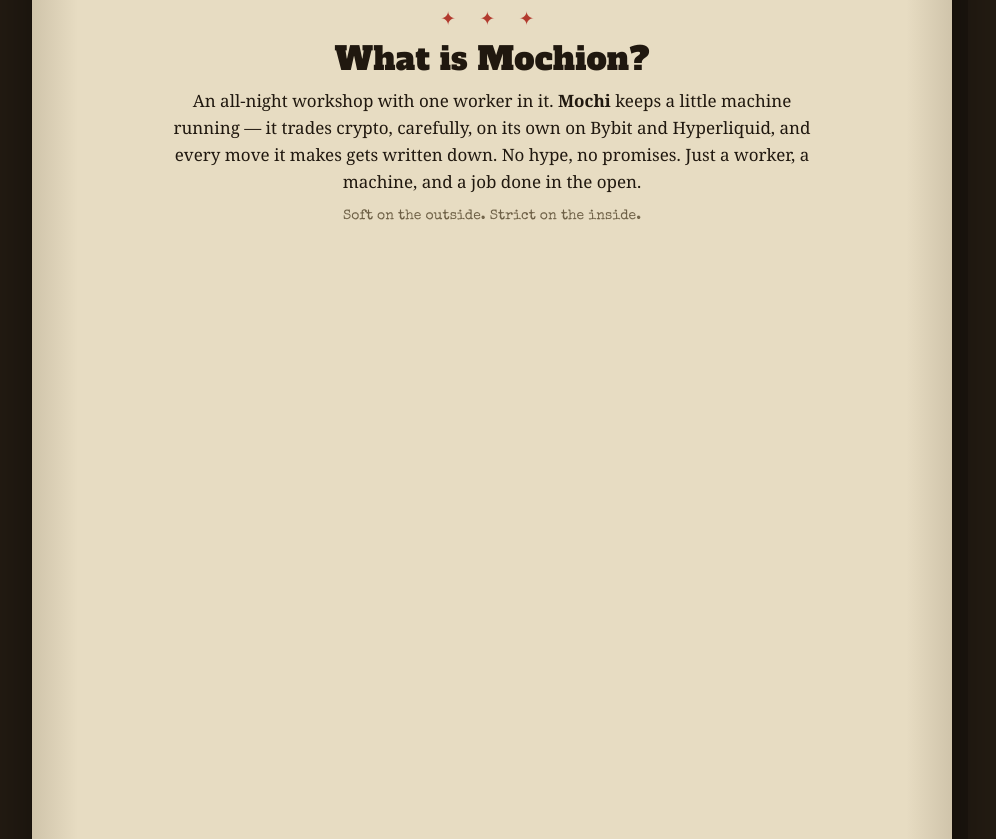
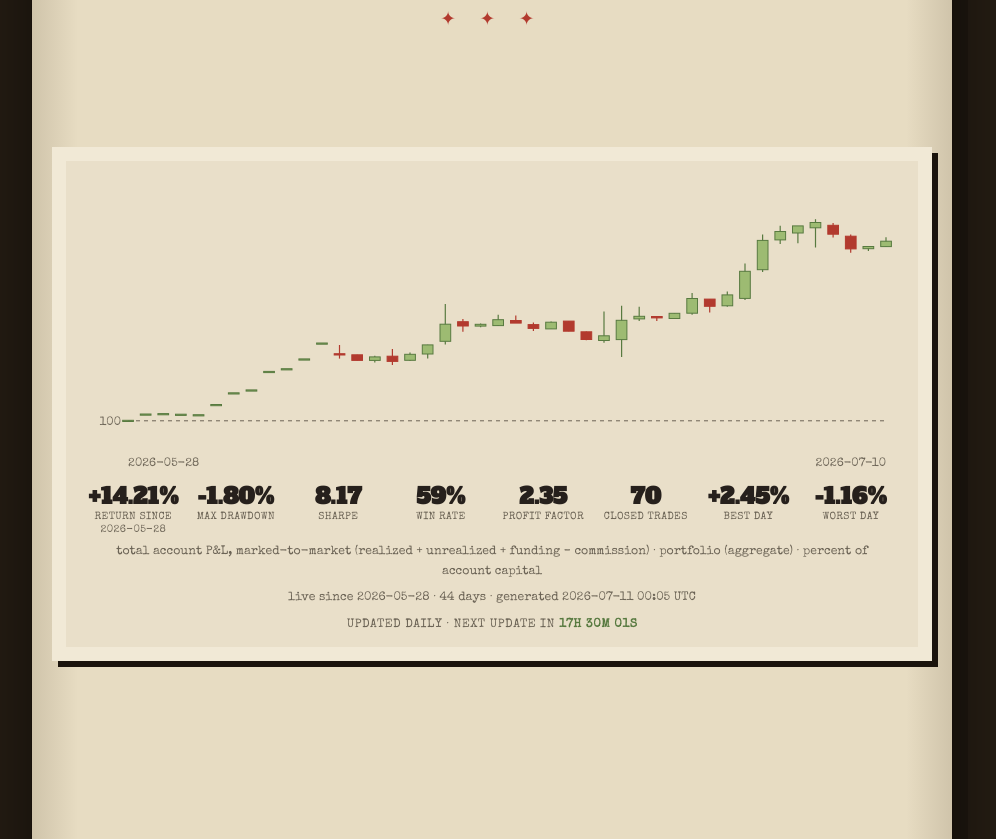
Before and after one commit to mochionxyz-beep/mochion-site, a plain HTML site: page index.html in a window 1280 px wide. Shown: the part 2010-2849 px from the top of the page, without its empty margins (148-1144 px from the left). Drawn offline with Linux system fonts and the light colour scheme.

Commit message:
The Tape: interactive candles, daily countdown, lead the page
- hover: guide line + tooltip (date · cumulative % · daily H/L)
- live 'updated daily · next update in Hh Mm Ss' countdown from generated_at
- move The Tape up to right after the manifesto — proof follows the claim
- drop the Sharpe provisional footnote; refresh the caption to the live record

```diff
--- a/css/styles.css
+++ b/css/styles.css
@@ -250,14 +250,18 @@
 
 /* The Tape — JS-rendered live panel (site/js/tape.js reads data/public.json) */
 .tape-live,.tape-waiting{background:#E9DFC9;color:#26201C}
-.tape-live{padding:16px 16px 12px}
-.tape-chart{display:block;width:100%;height:auto;margin-bottom:8px}
+.tape-live{padding:16px 16px 12px;position:relative}
+.tape-chart{display:block;width:100%;height:auto;margin-bottom:8px;cursor:crosshair}
 .tape-chart .tape-ax{font-family:var(--type);font-size:12px;fill:#6b6355}
+.tape-cursor{stroke:#6b6355;stroke-width:1;stroke-dasharray:2 3;pointer-events:none}
+.tape-tip{position:absolute;pointer-events:none;background:#26201C;color:#F1E9D6;font-family:var(--type);font-size:.72em;letter-spacing:.02em;padding:3px 8px;border-radius:3px;white-space:nowrap;z-index:3;box-shadow:2px 2px 0 rgba(0,0,0,.25)}
 .tape-summary{display:grid;grid-template-columns:repeat(auto-fit,minmax(92px,1fr));gap:12px 8px;margin:8px 4px 2px}
 .tape-stat{text-align:center}
 .tape-stat b{display:block;font-family:var(--disp);font-size:1.3em;line-height:1;color:#26201C}
 .tape-stat span{display:block;font-family:var(--type);font-size:.62em;letter-spacing:.03em;text-transform:uppercase;color:#6b6355;margin-top:4px;line-height:1.2}
-.tape-basis,.tape-stamp{font-family:var(--type);font-size:.72em;color:#6b6355;text-align:center;margin:6px 12px 0}
+.tape-basis,.tape-stamp,.tape-next{font-family:var(--type);font-size:.72em;color:#6b6355;text-align:center;margin:6px 12px 0}
+.tape-next{letter-spacing:.04em;text-transform:uppercase;margin-top:8px}
+.tape-cd{font-weight:bold;color:#587A40}
 .tape-caveat{font-family:var(--type);font-size:.76em;color:var(--red-deep);text-align:center;margin:8px 12px 0}
 .tape-waiting{padding:34px 22px;text-align:center}
 .tape-waiting b{display:block;font-family:var(--disp);font-size:1.35em;margin-bottom:8px;color:#26201C}
--- a/index.html
+++ b/index.html
@@ -70,6 +70,22 @@
         <b>Mochi</b> keeps the machine running out in the open, wins and losses alike, and anyone
         can watch. <b>Don't trust — watch.</b> It's a small machine with a big idea: if trading
         this honest can earn your trust, maybe the black boxes should have to open their doors too.
+      </div>
+    </section>
+
+    <div class="stars" aria-hidden="true">✦ ✦ ✦</div>
+
+    <!-- THE TAPE — the proof, right after the claim -->
+    <div class="banner">The Tape</div>
+    <section id="tape">
+      <figure class="panel--art tape" id="tape-panel">
+        <div class="tape-waiting"><b>The Tape prints here.</b><span>Loading the latest honest day…</span></div>
+      </figure>
+      <div class="caption">
+        <span class="kicker">the proof</span>
+        This is where the talk ends and the receipts begin — the machine's real record, updated
+        daily, wins and losses, straight from the system. An honest record, not a highlight reel.
+        Past results never promise future ones.
       </div>
     </section>
 
@@ -153,21 +169,6 @@
 
     <div class="stars" aria-hidden="true">✦ ✦ ✦</div>
 
-    <!-- THE TAPE -->
-    <div class="banner">The Tape</div>
-    <section id="tape">
-      <figure class="panel--art tape" id="tape-panel">
-        <div class="tape-waiting"><b>The Tape prints here.</b><span>Loading the latest honest day…</span></div>
-      </figure>
-      <div class="caption">
-        <span class="kicker">the proof</span>
-        This is where the talk ends and the receipts begin. Soon it'll show how the machine is
-        really doing — the ups, the downs, all of it — straight from the system, every hour.
-        An honest record, not a highlight reel. Early on there won't be much to see, and past
-        results never promise future ones.
-      </div>
-    </section>
-
     <!-- PROGRESS -->
     <section class="row row--flip" id="progress">
       <figure class="panel panel--art">
--- a/js/tape.js
+++ b/js/tape.js
@@ -7,55 +7,98 @@
   if (!el) return;
 
   var C = { ink: '#26201C', sec: '#6b6355', matcha: '#9DBB72', matchaDeep: '#587A40', red: '#B23A2E', paper: '#E9DFC9' };
+  var CH = { W: 820, H: 300, PL: 46, PR: 16, PT: 18, PB: 32 };   // chart geometry (viewBox units)
+  var SVGNS = 'http://www.w3.org/2000/svg';
 
-  function esc(s) {
-    return String(s).replace(/[&<>"]/g, function (c) { return { '&': '&amp;', '<': '&lt;', '>': '&gt;', '"': '&quot;' }[c]; });
-  }
+  function esc(s) { return String(s).replace(/[&<>"]/g, function (c) { return { '&': '&amp;', '<': '&lt;', '>': '&gt;', '"': '&quot;' }[c]; }); }
   function pct(v, dp) { return (v == null) ? '—' : (v > 0 ? '+' : '') + v.toFixed(dp == null ? 2 : dp) + '%'; }
 
   function waiting(note) {
-    el.innerHTML =
-      '<div class="tape-waiting"><b>The Tape prints here.</b><span>' +
+    el.innerHTML = '<div class="tape-waiting"><b>The Tape prints here.</b><span>' +
       esc(note || 'Waiting for the first honest day — the machine reports through yesterday, wins and losses, straight from the system.') +
       '</span></div>';
   }
 
-  // equity_curve[] = daily OHLC candles (open/high/low/close, value==close). Draw candlesticks;
+  function X(i, n) { return CH.PL + (CH.W - CH.PL - CH.PR) * (n <= 1 ? 0.5 : i / (n - 1)); }
+
+  // equity_curve[] = daily OHLC candles (open/high/low/close, value==close). Candlesticks;
   // fall back to a line off `value` when OHLC isn't present.
   function chartSVG(curve) {
-    var W = 820, H = 300, PL = 46, PR = 16, PT = 18, PB = 32, n = curve.length;
+    var n = curve.length;
     var ohlc = curve[0] && curve[0].high != null && curve[0].low != null && curve[0].open != null && curve[0].close != null;
     var lows = [], highs = [];
     curve.forEach(function (p) { if (ohlc) { lows.push(p.low); highs.push(p.high); } else { lows.push(p.value); highs.push(p.value); } });
     var min = Math.min.apply(null, lows.concat([100])), max = Math.max.apply(null, highs.concat([100]));
     var pad = (max - min) * 0.12 || 2; min -= pad; max += pad;
-    function X(i) { return PL + (W - PL - PR) * (n <= 1 ? 0.5 : i / (n - 1)); }
-    function Y(v) { return PT + (H - PT - PB) * (1 - (v - min) / (max - min || 1)); }
+    function Y(v) { return CH.PT + (CH.H - CH.PT - CH.PB) * (1 - (v - min) / (max - min || 1)); }
     var y100 = Y(100).toFixed(1), last = curve[n - 1], body = '';
 
     if (ohlc) {
-      var cw = Math.max(2, Math.min(14, (W - PL - PR) / n * 0.62));
+      var cw = Math.max(2, Math.min(14, (CH.W - CH.PL - CH.PR) / n * 0.62));
       curve.forEach(function (p, i) {
-        var x = X(i), up = p.close >= p.open, col = up ? C.matchaDeep : C.red, fill = up ? C.matcha : C.red;
+        var x = X(i, n), up = p.close >= p.open, col = up ? C.matchaDeep : C.red, fill = up ? C.matcha : C.red;
         var yo = Y(p.open), yc = Y(p.close), top = Math.min(yo, yc), bh = Math.max(1.2, Math.abs(yc - yo));
         body += '<line x1="' + x.toFixed(1) + '" y1="' + Y(p.high).toFixed(1) + '" x2="' + x.toFixed(1) + '" y2="' + Y(p.low).toFixed(1) + '" stroke="' + col + '" stroke-width="1.2"/>' +
           '<rect x="' + (x - cw / 2).toFixed(1) + '" y="' + top.toFixed(1) + '" width="' + cw.toFixed(1) + '" height="' + bh.toFixed(1) + '" fill="' + fill + '" stroke="' + col + '" stroke-width="1"/>';
       });
     } else {
-      var line = '', area = 'M' + X(0).toFixed(1) + ' ' + Y(min).toFixed(1);
-      curve.forEach(function (p, i) { line += (i ? 'L' : 'M') + X(i).toFixed(1) + ' ' + Y(p.value).toFixed(1) + ' '; area += ' L' + X(i).toFixed(1) + ' ' + Y(p.value).toFixed(1); });
-      area += ' L' + X(n - 1).toFixed(1) + ' ' + Y(min).toFixed(1) + ' Z';
+      var line = '', area = 'M' + X(0, n).toFixed(1) + ' ' + Y(min).toFixed(1);
+      curve.forEach(function (p, i) { line += (i ? 'L' : 'M') + X(i, n).toFixed(1) + ' ' + Y(p.value).toFixed(1) + ' '; area += ' L' + X(i, n).toFixed(1) + ' ' + Y(p.value).toFixed(1); });
+      area += ' L' + X(n - 1, n).toFixed(1) + ' ' + Y(min).toFixed(1) + ' Z';
       body = '<path d="' + area + '" fill="' + C.matcha + '" opacity="0.2"/><path d="' + line + '" fill="none" stroke="' + C.ink + '" stroke-width="3" stroke-linejoin="round" stroke-linecap="round"/>' +
-        '<circle cx="' + X(n - 1).toFixed(1) + '" cy="' + Y(last.value).toFixed(1) + '" r="4.5" fill="' + C.matchaDeep + '" stroke="' + C.paper + '" stroke-width="1.5"/>';
+        '<circle cx="' + X(n - 1, n).toFixed(1) + '" cy="' + Y(last.value).toFixed(1) + '" r="4.5" fill="' + C.matchaDeep + '" stroke="' + C.paper + '" stroke-width="1.5"/>';
     }
+    return '<svg class="tape-chart" viewBox="0 0 ' + CH.W + ' ' + CH.H + '" role="img" aria-label="Account equity curve, indexed to 100 at start">' +
+      '<line class="tape-cursor" y1="' + CH.PT + '" y2="' + (CH.H - CH.PB) + '" style="display:none"/>' +
+      '<line x1="' + CH.PL + '" y1="' + y100 + '" x2="' + (CH.W - CH.PR) + '" y2="' + y100 + '" stroke="' + C.sec + '" stroke-width="1" stroke-dasharray="4 4"/>' +
+      '<text x="' + (CH.PL - 7) + '" y="' + (+y100 + 4) + '" text-anchor="end" class="tape-ax">100</text>' +
+      body +
+      '<text x="' + CH.PL + '" y="' + (CH.H - 11) + '" class="tape-ax">' + esc(curve[0].date) + '</text>' +
+      '<text x="' + (CH.W - CH.PR) + '" y="' + (CH.H - 11) + '" text-anchor="end" class="tape-ax">' + esc(last.date) + '</text>' +
+    '</svg>';
+  }
 
-    return '<svg class="tape-chart" viewBox="0 0 ' + W + ' ' + H + '" role="img" aria-label="Account equity curve, indexed to 100 at start">' +
-      '<line x1="' + PL + '" y1="' + y100 + '" x2="' + (W - PR) + '" y2="' + y100 + '" stroke="' + C.sec + '" stroke-width="1" stroke-dasharray="4 4"/>' +
-      '<text x="' + (PL - 7) + '" y="' + (+y100 + 4) + '" text-anchor="end" class="tape-ax">100</text>' +
-      body +
-      '<text x="' + PL + '" y="' + (H - 11) + '" class="tape-ax">' + esc(curve[0].date) + '</text>' +
-      '<text x="' + (W - PR) + '" y="' + (H - 11) + '" text-anchor="end" class="tape-ax">' + esc(last.date) + '</text>' +
-    '</svg>';
+  // hover interactivity: a moving guide line + a tooltip with the day's date and cumulative %.
+  function wireChart(curve) {
+    var host = el.querySelector('.tape-live'), svg = el.querySelector('.tape-chart');
+    if (!host || !svg) return;
+    var n = curve.length, cursor = svg.querySelector('.tape-cursor');
+    var tip = document.createElement('div'); tip.className = 'tape-tip'; tip.style.display = 'none';
+    host.appendChild(tip);
+    function move(clientX, clientY) {
+      var r = svg.getBoundingClientRect();
+      var i = Math.round(((clientX - r.left) / r.width * CH.W - CH.PL) / (CH.W - CH.PL - CH.PR) * (n - 1));
+      i = Math.max(0, Math.min(n - 1, i));
+      var p = curve[i], close = (p.close != null ? p.close : p.value), ret = close - 100, cx = X(i, n);
+      cursor.setAttribute('x1', cx); cursor.setAttribute('x2', cx); cursor.style.display = '';
+      var extra = (p.high != null) ? ('  ·  H ' + p.high.toFixed(2) + ' L ' + p.low.toFixed(2)) : '';
+      tip.innerHTML = '<b>' + esc(p.date) + '</b>  ' + (ret >= 0 ? '+' : '') + ret.toFixed(2) + '%' + extra;
+      tip.style.display = '';
+      var hr = host.getBoundingClientRect(), lx = clientX - hr.left, ly = clientY - hr.top;
+      tip.style.left = Math.max(4, Math.min(hr.width - tip.offsetWidth - 4, lx + 12)) + 'px';
+      tip.style.top = Math.max(2, ly - 34) + 'px';
+    }
+    function hide() { tip.style.display = 'none'; if (cursor) cursor.style.display = 'none'; }
+    svg.addEventListener('pointermove', function (e) { move(e.clientX, e.clientY); });
+    svg.addEventListener('pointerleave', hide);
+    svg.addEventListener('pointerup', hide);
+  }
+
+  // "updated daily · next in Hh Mm Ss" — ticks toward generated_at + 24h (rolls forward if overdue).
+  function startCountdown(generatedAt) {
+    var span = el.querySelector('.tape-cd'), row = el.querySelector('.tape-next');
+    var gen = generatedAt ? new Date(generatedAt) : null;
+    if (!span || !gen || isNaN(gen.getTime())) { if (row) row.style.display = 'none'; return; }
+    function tick() {
+      if (!span.isConnected) { clearInterval(window.__mochionTapeCd); return; }   // re-rendered -> stop old timer
+      var next = gen.getTime() + 86400000, now = Date.now();
+      while (next <= now) next += 86400000;
+      var s = Math.max(0, Math.floor((next - now) / 1000));
+      span.textContent = Math.floor(s / 3600) + 'h ' + ('0' + Math.floor(s % 3600 / 60)).slice(-2) + 'm ' + ('0' + (s % 60)).slice(-2) + 's';
+    }
+    tick();
+    clearInterval(window.__mochionTapeCd);
+    window.__mochionTapeCd = setInterval(tick, 1000);
   }
 
   function stat(v, label) { return '<div class="tape-stat"><b>' + v + '</b><span>' + esc(label) + '</span></div>'; }
@@ -69,25 +112,24 @@
     var stamp = 'live since ' + esc(d.since || '—') + ' · ' + esc(d.days_live != null ? d.days_live + ' days' : '—') +
       ' · generated ' + esc((d.generated_at || '').replace('T', ' ').slice(0, 16)) + ' UTC';
     var basis = d.basis ? (esc(d.basis.pnl) + ' · ' + esc(d.basis.scope) + ' · ' + esc(d.basis.returns)) : '';
-    // Sharpe is shown with a provisional label (owner's call). It's annualized from daily returns
-    // and not meaningful on a short history — the label + soberly-sized stat keep it honest.
-    var showSharpe = (s.sharpe != null);
-    var sharpeNote = showSharpe ? '<p class="tape-basis">Sharpe is annualized and provisional — short history, read it lightly.</p>' : '';
     el.innerHTML =
       '<div class="tape-live">' + chart +
         '<div class="tape-summary">' +
           stat(pct(s.cumulative_return_pct), 'return since ' + (d.since || 'start')) +
           stat(pct(s.max_drawdown_pct), 'max drawdown') +
-          (showSharpe ? stat(s.sharpe.toFixed(2), 'sharpe*') : '') +
+          stat(s.sharpe == null ? '—' : s.sharpe.toFixed(2), 'sharpe') +
           stat(s.win_rate_pct == null ? '—' : s.win_rate_pct.toFixed(0) + '%', 'win rate') +
           stat(s.profit_factor == null ? '—' : s.profit_factor.toFixed(2), 'profit factor') +
           stat(s.closed_trades == null ? '—' : String(s.closed_trades), 'closed trades') +
           stat(pct(s.best_day_pct), 'best day') +
           stat(pct(s.worst_day_pct), 'worst day') +
         '</div>' + caveat +
-        (basis ? '<p class="tape-basis">' + basis + '</p>' : '') + sharpeNote +
+        (basis ? '<p class="tape-basis">' + basis + '</p>' : '') +
         '<p class="tape-stamp">' + stamp + '</p>' +
+        '<p class="tape-next">updated daily · next update in <span class="tape-cd">—</span></p>' +
       '</div>';
+    if (chart) wireChart(d.equity_curve);
+    startCountdown(d.generated_at);
   }
 
   fetch('data/public.json', { cache: 'no-store' })
```
